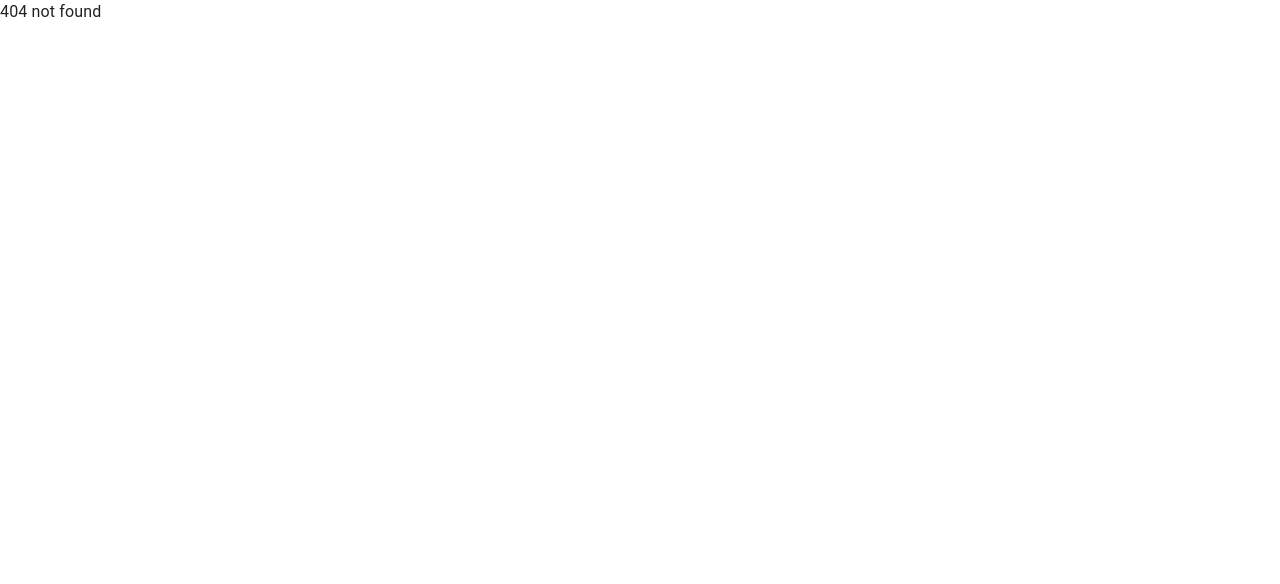
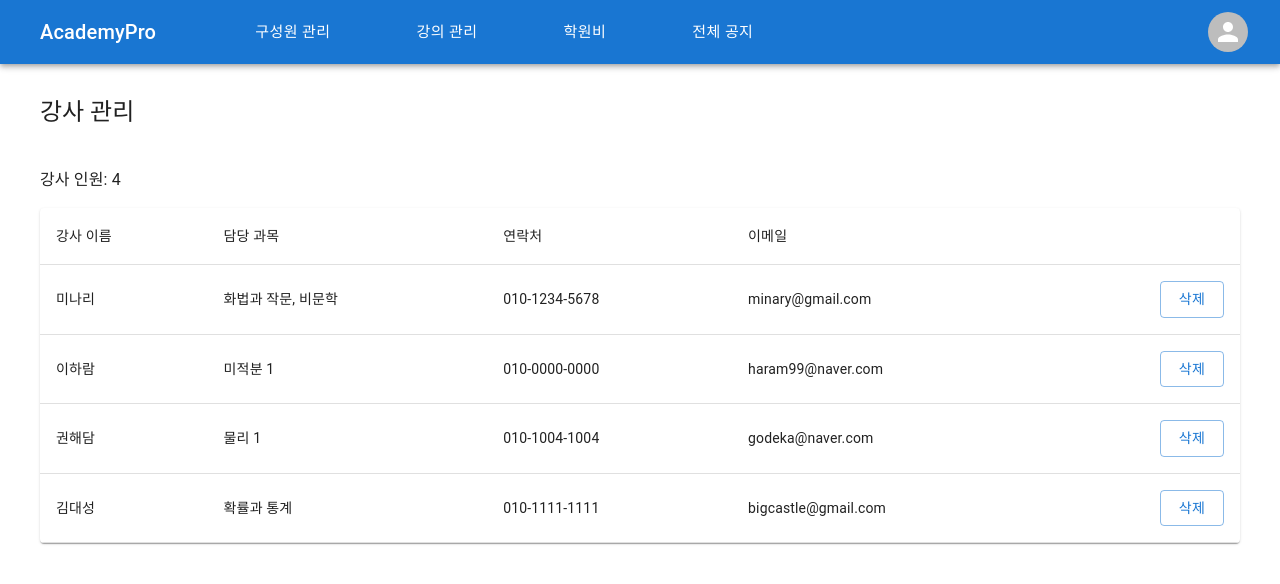
Before and after one commit to Academy-Diary/AcademyDiary_WEB, a React (Vite) app: page /director/manage-members/teachers in a window 1280 px wide. Before the commit this address had no page. Shown: the top 584 px of the page. Built offline with nearby package versions, Linux system fonts and the light colour scheme.

Commit message:
feat: 강사관리 페이지 추가 #11

```diff
--- a/src/App.jsx
+++ b/src/App.jsx
@@ -1,7 +1,7 @@
 import React, { useState } from 'react';
 import { Routes, Route, BrowserRouter } from 'react-router-dom';
 import { Container, Box, Typography, Button } from '@mui/material';
-import { Login, SignUp, Register, NotFound, DirectorHome, TeacherHome, DirectorReqList } from './pages';
+import { Login, SignUp, Register, NotFound, DirectorHome, TeacherHome, DirectorReqList, ManageTeachers } from './pages';
 
 function App() {
   const [isLoggedIn, setIsLoggedIn] = useState(false);
@@ -18,6 +18,7 @@ function App() {
           <Route path="*" element={<NotFound />} />
           <Route path="/director" element={<DirectorHome />} />
           <Route path="/director/manage-members/request-list" element={<DirectorReqList />} />
+          <Route path="/director/manage-members/teachers" element={<ManageTeachers />} />
         </Routes>
       </BrowserRouter>
     </div>
--- a/src/components/header/directorHeader.jsx
+++ b/src/components/header/directorHeader.jsx
@@ -39,7 +39,14 @@ export default function DirectorHeader() {
             >
               등록 요청 목록
             </MenuItem>
-            <MenuItem onClick={handleClose}>강사 목록</MenuItem>
+            <MenuItem
+              onClick={() => {
+                handleClose();
+                navigate('/director/manage-members/teachers');
+              }}
+            >
+              강사 관리
+            </MenuItem>
             <MenuItem onClick={handleClose}>학생 목록</MenuItem>
           </Menu>
           <Button color="inherit" size="large" sx={{ mx: 4 }}>
--- /dev/null
+++ b/src/pages/director/manageTeachers.jsx
@@ -0,0 +1,78 @@
+import React, { useState } from 'react';
+
+import { Typography, TableContainer, Paper, Table, TableHead, TableBody, TableRow, TableCell, Button, Dialog, DialogContent, DialogActions } from '@mui/material';
+
+import Director from '../../components/layouts/director';
+
+function createData(name, lectures, phone, email) {
+  return { name, lectures, phone, email };
+}
+
+const teachers = [
+  createData('미나리', ['화법과 작문', '비문학'], '010-1234-5678', 'minary@gmail.com'),
+  createData('이하람', ['미적분 1'], '010-0000-0000', 'haram99@naver.com'),
+  createData('권해담', ['물리 1'], '010-1004-1004', 'godeka@naver.com'),
+  createData('김대성', ['확률과 통계'], '010-1111-1111', 'bigcastle@gmail.com'),
+];
+
+export default function ManageTeachers() {
+  const [open, setOpen] = useState(false);
+
+  const handleCloseDialog = () => {
+    setOpen(false);
+  };
+  const handleClickDelete = () => {
+    setOpen(true);
+  };
+
+  return (
+    <Director>
+      <Typography variant="h5" sx={{ mt: 2, mb: 5 }}>
+        강사 관리
+      </Typography>
+      <Typography mb={2}>강사 인원: {teachers.length}</Typography>
+      <TableContainer component={Paper} sx={{ maxHeight: '65vh' }}>
+        <Table sx={{ minWidth: 650 }}>
+          <TableHead>
+            <TableRow>
+              <TableCell>강사 이름</TableCell>
+              <TableCell>담당 과목</TableCell>
+              <TableCell>연락처</TableCell>
+              <TableCell>이메일</TableCell>
+              <TableCell />
+            </TableRow>
+          </TableHead>
+          <TableBody>
+            {teachers.map((teacher) => (
+              <TableRow key={teacher.name}>
+                <TableCell component="th" scope="row">
+                  {teacher.name}
+                </TableCell>
+                <TableCell>
+                  {teacher.lectures.map((lecture, idx) => {
+                    if (idx < teacher.lectures.length - 1) return `${lecture}, `;
+                    return lecture;
+                  })}
+                </TableCell>
+                <TableCell>{teacher.phone}</TableCell>
+                <TableCell>{teacher.email}</TableCell>
+                <TableCell align="right">
+                  <Button variant="outlined" onClick={handleClickDelete}>
+                    삭제
+                  </Button>
+                </TableCell>
+              </TableRow>
+            ))}
+          </TableBody>
+        </Table>
+      </TableContainer>
+      <Dialog open={open} onClose={handleCloseDialog}>
+        <DialogContent>미나리님을 강사 목록에서 삭제하시겠습니까?</DialogContent>
+        <DialogActions>
+          <Button onClick={handleCloseDialog}>삭제</Button>
+          <Button onClick={handleCloseDialog}>취소</Button>
+        </DialogActions>
+      </Dialog>
+    </Director>
+  );
+}
--- a/src/pages/index.js
+++ b/src/pages/index.js
@@ -4,5 +4,8 @@ export { default as Login } from './login/login';
 
 export { default as TeacherHome } from './home/teacherHome';
 export { default as Register } from './register/register';
+
+// 원장 페이지
 export { default as DirectorHome } from './director/directorHome';
 export { default as DirectorReqList } from './director/directorReqList';
+export { default as ManageTeachers } from './director/manageTeachers';
```
